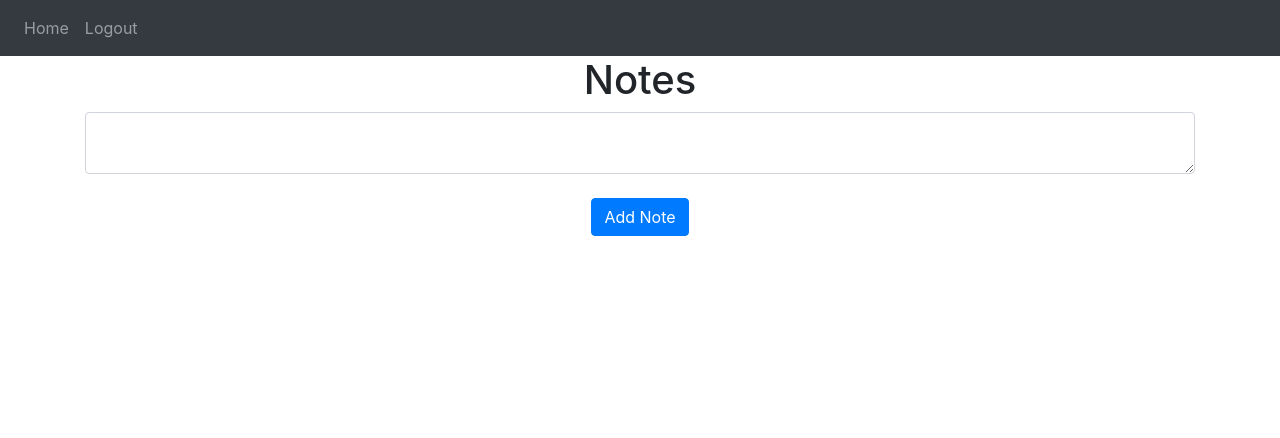
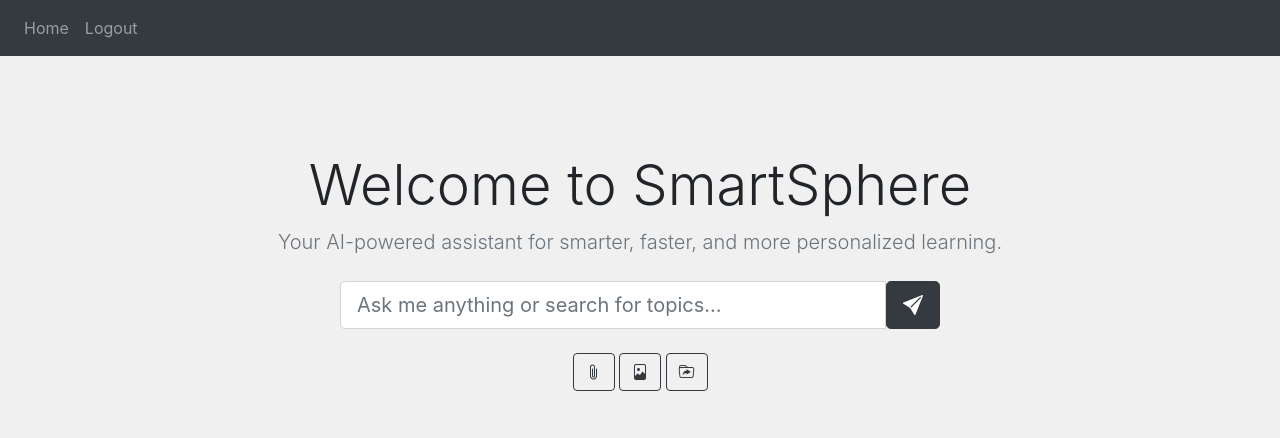
Before and after one commit to cxrtut/edubotg, a Flask app: page / in a window 1280 px wide. Shown: the top 438 px of the page. Run offline with Flask 3, Linux system fonts and the light colour scheme; a user stored in the database is signed in; some libraries are stand-ins or nearby versions.

Commit message:
Homepage/index page

```diff
--- a/website/__init__.py
+++ b/website/__init__.py
@@ -10,7 +10,7 @@ DB_NAME = "database.db"
 def create_app():
     app = Flask(__name__)
     app.config['SECRET_KEY'] = 'hjshjhdjah kjshkjdhjs'
-    app.config['SQLALCHEMY_DATABASE_URI'] = f'sqlite:///{DB_NAME}'
+    app.config['SQLALCHEMY_DATABASE_URI'] = f'sqlite:///db.sqlite3'
     db.init_app(app)
 
     from .views import views
@@ -19,7 +19,7 @@ def create_app():
     app.register_blueprint(views, url_prefix='/')
     app.register_blueprint(auth, url_prefix='/')
 
-    from .models import User, Note
+    from .models import Clients
 
     with app.app_context():
         db.create_all()
@@ -30,7 +30,7 @@ def create_app():
 
     @login_manager.user_loader
     def load_user(id):
-        return User.query.get(int(id))
+        return Clients.query.get(int(id))
 
     return app
 
--- /dev/null
+++ b/website/static/styles.css
@@ -0,0 +1,55 @@
+/* #chat-container {
+    overflow-y: auto;
+    display: flex;
+    flex-direction: column;
+} */
+#chat-container {
+    transition: opacity 0.3s ease-in-out;
+    display: flex;
+    flex-direction: column;
+  }
+
+  .chat-bubble {
+    padding: 10px 15px;
+    margin: 5px 0;
+    border-radius: 15px;
+    max-width: 50%;
+    word-wrap: break-word;
+
+    justify-content: end;
+  }
+
+  .chat-bubble.user {
+    background-color: #5683ff;
+    margin-left: 50%;
+    color: #fff;
+    align-self: flex-end;
+
+  }
+
+  .chat-bubble.bot {
+    background-color: #e0e0e0;
+    color: #000;
+    align-self: flex-start;
+  }
+
+  .chat-bubble.document {
+    background-color: #007bff9d; /* Blue for documents */
+    margin-left: 50%;
+  }
+
+  .chat-bubble.image {
+    background-color: #28a74693; /* Green for images */
+    margin-left: 50%;
+  }
+
+  .chat-bubble.file {
+    background-color: #ffc1077e; /* Yellow for general files */
+    margin-left: 50%;
+  }
+
+
+body
+{
+    background-color: rgb(240, 240, 240);
+}
--- a/website/templates/base.html
+++ b/website/templates/base.html
@@ -14,6 +14,8 @@
       href="https://stackpath.bootstrapcdn.com/font-awesome/4.7.0/css/font-awesome.min.css"
       crossorigin="anonymous"
     />
+    <link rel="stylesheet" href="https://cdn.jsdelivr.net/npm/bootstrap-icons@1.11.3/font/bootstrap-icons.min.css">
+    <link rel="stylesheet" href="static/styles.css">
 
     <title>{% block title %}Home{% endblock %}</title>
   </head>
@@ -76,16 +78,7 @@
     ></script>
 
 {% block javascript %}
-    <script type="text/javascript">
-      function deleteNote(noteId) {
-  fetch("/delete-note", {
-    method: "POST",
-    body: JSON.stringify({ noteId: noteId }),
-  }).then((_res) => {
-    window.location.href = "/";
-  });
-  }
-</script>
+
 {% endblock %}
   </body>
 </html>
--- a/website/templates/home.html
+++ b/website/templates/home.html
@@ -1,21 +1,138 @@
-{% extends "base.html" %} {% block title %}Home{% endblock %} {% block content
-%}
-<h1 align="center">Notes</h1>
-<ul class="list-group list-group-flush" id="notes">
-  {% for note in user.notes %}
-  <li class="list-group-item">
-    {{ note.data }}
-    <button type="button" class="close" onClick="deleteNote({{ note.id }})">
-      <span aria-hidden="true">&times;</span>
-    </button>
-  </li>
-  {% endfor %}
-</ul>
-<form method="POST">
-  <textarea name="note" id="note" class="form-control"></textarea>
-  <br />
-  <div align="center">
-    <button type="submit" class="btn btn-primary">Add Note</button>
-  </div>
-</form>
+{% extends "base.html" %}
+{% block title %}EduBot - Empower Your Learning{% endblock %}
+{% block content %}
+
+<div class="container text-center mt-5">
+  <!-- Hero Section -->
+  <div class="py-5">
+    <h1 class="display-4 fw-bold">Welcome to SmartSphere</h1>
+    <p class="lead text-muted">
+      Your AI-powered assistant for smarter, faster, and more personalized learning.
+    </p>
+
+    <div id="chat-container" style="display: none; height: 50vh; overflow-y: auto; background-color: #f9f9f9; border: 1px solid #ddd; border-radius: 10px; padding: 10px;">
+      <p>Lets chat!</p>
+    </div>
+
+    <div class="input-group mt-4 mx-auto" style="max-width: 600px;">
+      <input
+        type="text"
+        id="chat-input"
+        class="form-control form-control-lg"
+        placeholder="Ask me anything or search for topics..."
+        aria-label="Search"
+      />
+      <button id="chat-send" class="btn btn-dark btn-lg" type="button"><i class="bi bi-send-fill"></i></button>
+    </div>
+   <!-- File Upload Buttons -->
+<div class="mt-4">
+  <button class="btn btn-outline-dark" onclick="triggerFileInput('documentInput')">
+    <i class="bi bi-paperclip"></i>
+  </button>
+  <input
+    id="documentInput"
+    type="file"
+    style="display: none;"
+    accept=".pdf,.doc,.docx"
+    onchange="handleFileSelection(event, 'document')"
+  />
+
+  <button class="btn btn-outline-dark" onclick="triggerFileInput('imageInput')">
+    <i class="bi bi-file-image"></i>
+  </button>
+  <input
+    id="imageInput"
+    type="file"
+    style="display: none;"
+    accept="image/*"
+    onchange="handleFileSelection(event, 'image')"
+  />
+
+  <button class="btn btn-outline-dark" onclick="triggerFileInput('fileInput')">
+    <i class="bi bi-folder-symlink"></i>
+  </button>
+  <input
+    id="fileInput"
+    type="file"
+    style="display: none;"
+    onchange="handleFileSelection(event, 'file')"
+  />
+</div>
+
+
 {% endblock %}
+{% block javascript %}
+    <script type="text/javascript">
+
+      document.addEventListener('DOMContentLoaded', () => {
+        const chatContainer = document.getElementById('chat-container');
+        const chatInput = document.getElementById('chat-input');
+        const chatSend = document.getElementById('chat-send');
+
+        function appendChatBubble(message, isBot = false) {
+          const bubble = document.createElement('div');
+          bubble.className = `chat-bubble ${isBot ? 'bot' : 'user'}`;
+          bubble.textContent = message;
+
+          // Add styles to the bubble
+
+
+          chatContainer.appendChild(bubble);
+          chatContainer.scrollTop = chatContainer.scrollHeight; // Auto-scroll to the latest message
+        }
+
+        chatSend.addEventListener('click', () => {
+          const userMessage = chatInput.value.trim();
+          if (!userMessage) return;
+
+          // Make chat container visible if hidden
+          if (chatContainer.style.display === 'none') {
+            chatContainer.style.display = 'block';
+          }
+
+          // Append user's message
+          appendChatBubble(userMessage);
+
+          // Clear input
+          chatInput.value = '';
+
+          // Append bot's response after a short delay
+          setTimeout(() => {
+            appendChatBubble('Hi there!', true);
+          }, 500);
+        });
+
+        chatInput.addEventListener('keypress', (e) => {
+          if (e.key === 'Enter') {
+            chatSend.click();
+          }
+        });
+      });
+
+    // Trigger file input when button is clicked
+function triggerFileInput(inputId) {
+  document.getElementById(inputId).click();
+}
+
+// Handle file selection
+function handleFileSelection(event, fileType) {
+  const file = event.target.files[0];
+  if (file) {
+    // Show the hidden container if not already visible
+    const chatContainer = document.getElementById("chat-container");
+    chatContainer.style.display = "block";
+
+    // Create a chat bubble
+    const chatBubble = document.createElement("div");
+    chatBubble.className = `chat-bubble ${fileType}`;
+
+    // Add file details to the chat bubble
+    chatBubble.textContent = `${fileType.toUpperCase()} uploaded: ${file.name}`;
+
+    // Append the chat bubble to the container
+    chatContainer.appendChild(chatBubble);
+  }
+}
+
+</script>
+{% endblock %}
--- a/website/templates/sign_up.html
+++ b/website/templates/sign_up.html
@@ -17,8 +17,8 @@ content %}
     <input
       type="text"
       class="form-control"
-      id="firstName"
-      name="firstName"
+      id="username"
+      name="username"
       placeholder="Enter first name"
     />
   </div>
--- a/website/views.py
+++ b/website/views.py
@@ -1,6 +1,5 @@
 from flask import Blueprint, render_template, request, flash, jsonify
 from flask_login import login_required, current_user
-from .models import Note
 from . import db
 import json
 
```
Also changed, not shown: website/auth.py (+7 -7 lines), website/models.py (+17 -11 lines), instance/database.db (added), instance/db.sqlite3 (added).
